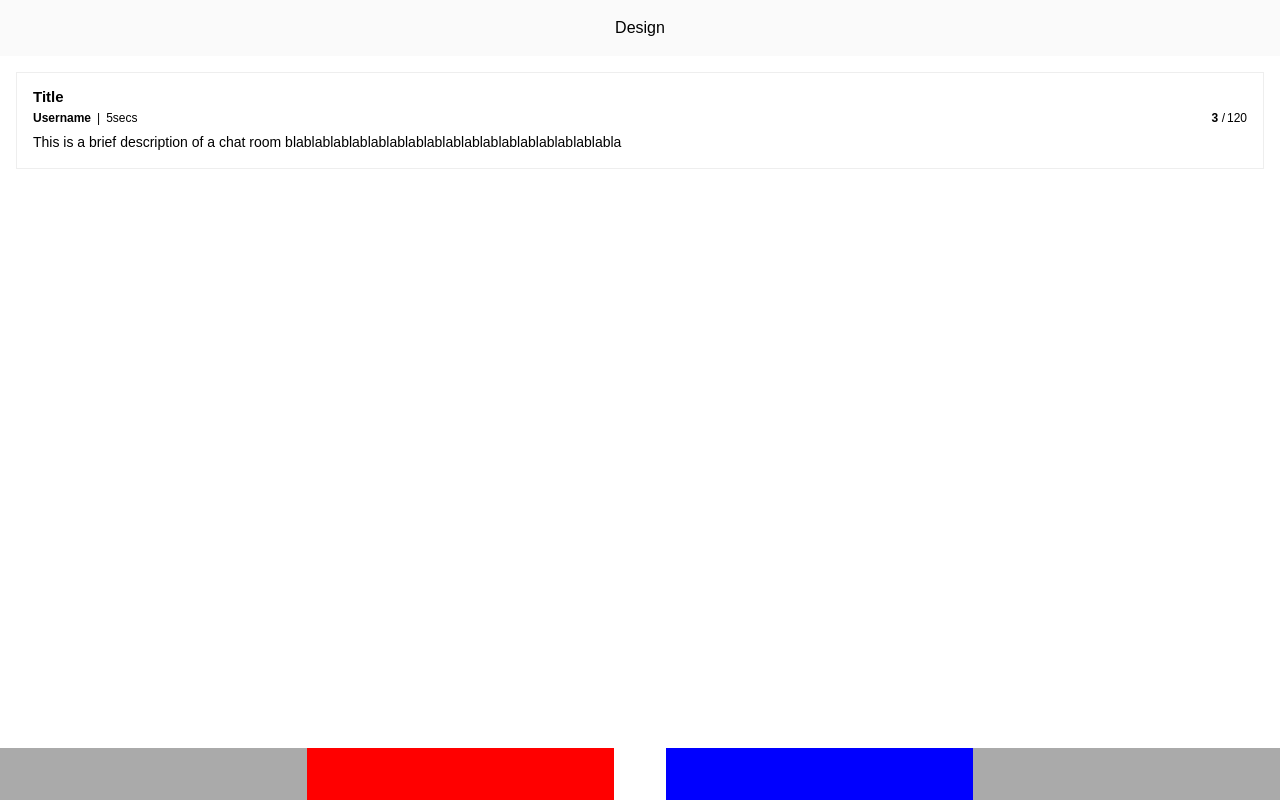
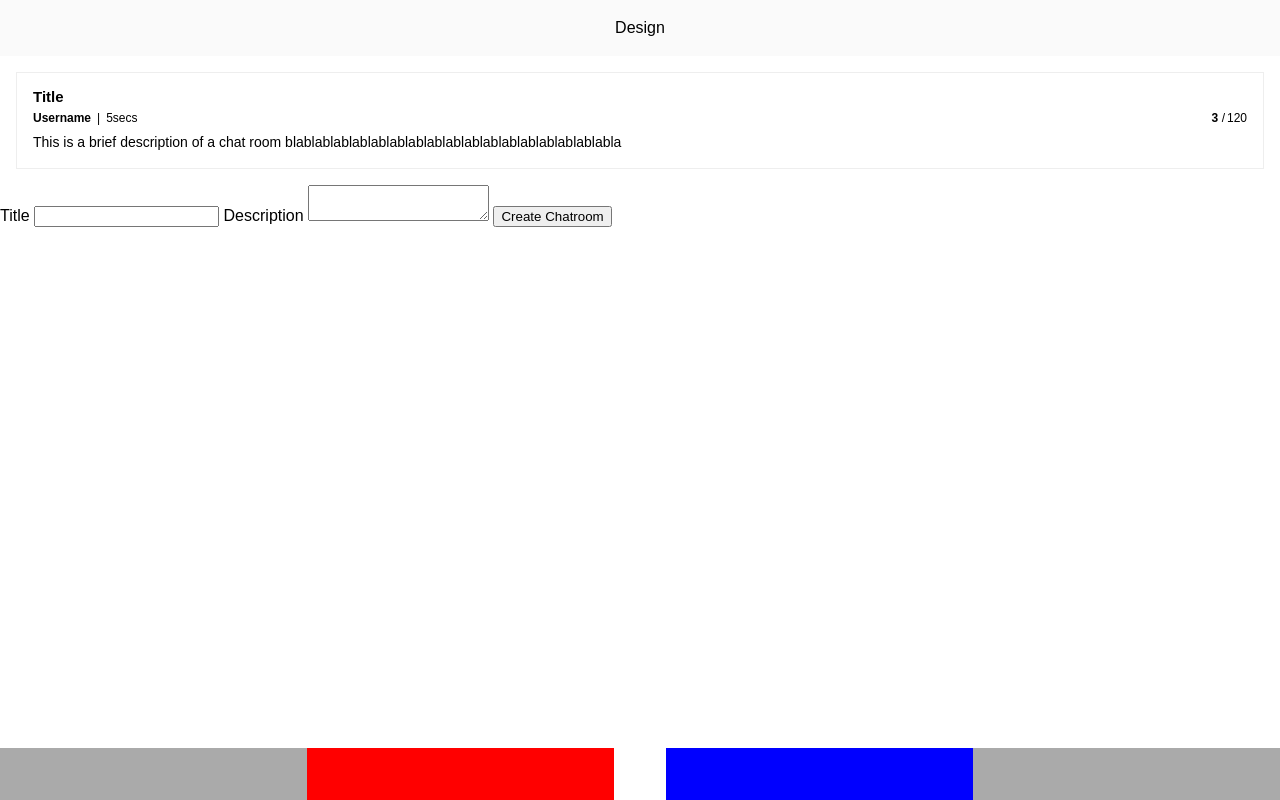
Before and after one commit to r0o0/chatApp, a website built with webpack: page src/index.html in a window 1280 px wide. Built offline with nearby package versions, Linux system fonts and the light colour scheme.

Commit message:
add form to test out hoodie

```diff
--- a/src/index.html
+++ b/src/index.html
@@ -70,9 +70,17 @@
       </li>
     </ul>
   </main>
+  <form>
+    <label for="title">Title</label>
+    <input id="title" type="text" name="title">
+    <label for="description">Description</label>
+    <textarea id="description" name="description" maxlength="200"></textarea>
+    <button type="submit">Create Chatroom</button>
+  </form>
+
   <script src="https://cdnjs.cloudflare.com/ajax/libs/jquery/3.3.1/jquery.min.js"></script>
   <script src="<%= htmlWebpackPlugin.files.chunks.main.entry %>"></script>
-  <script src="./hoodie/client.js"></script>
+  <!--<script src="./hoodie/client.js"></script>-->
 </body>
 
 </html>
```
